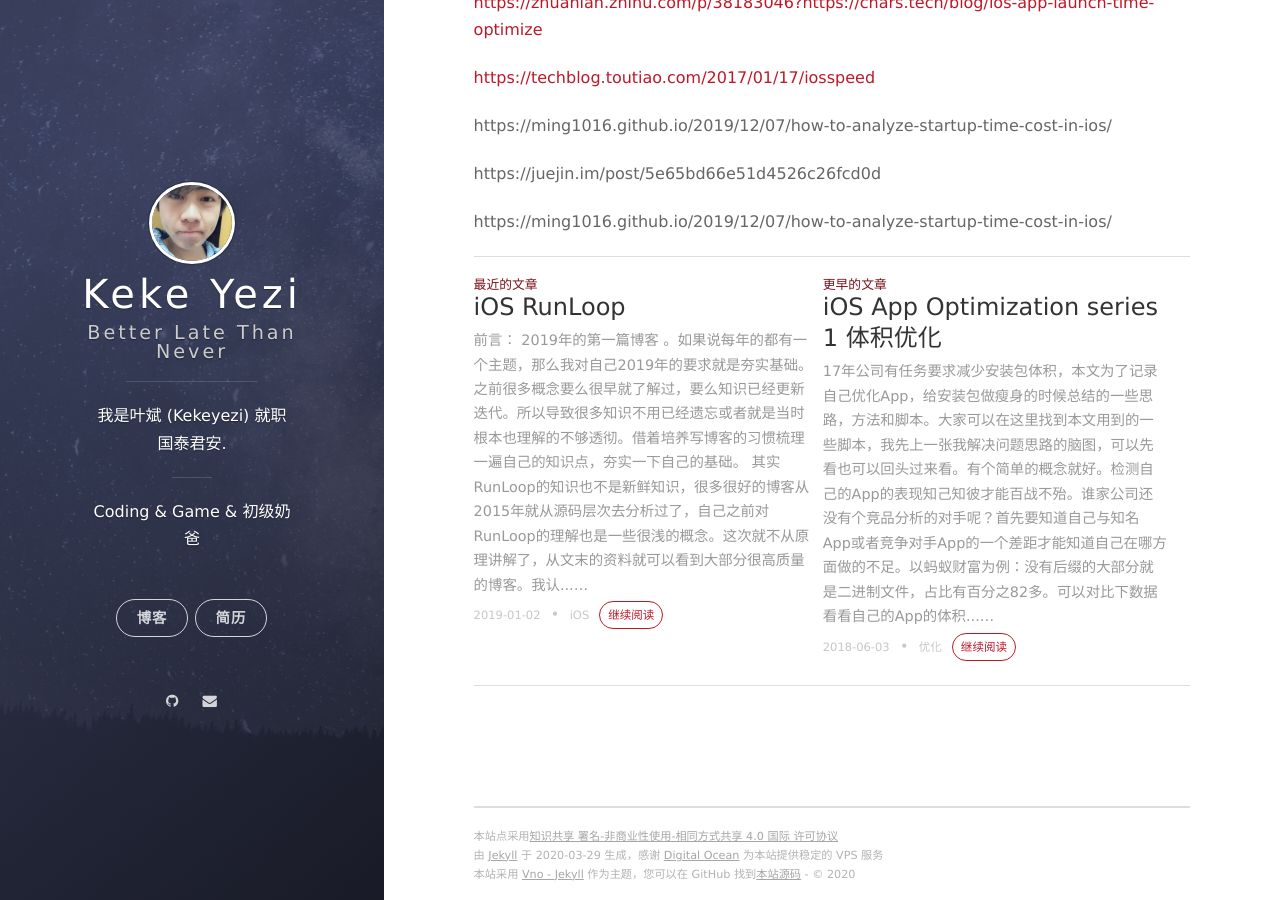
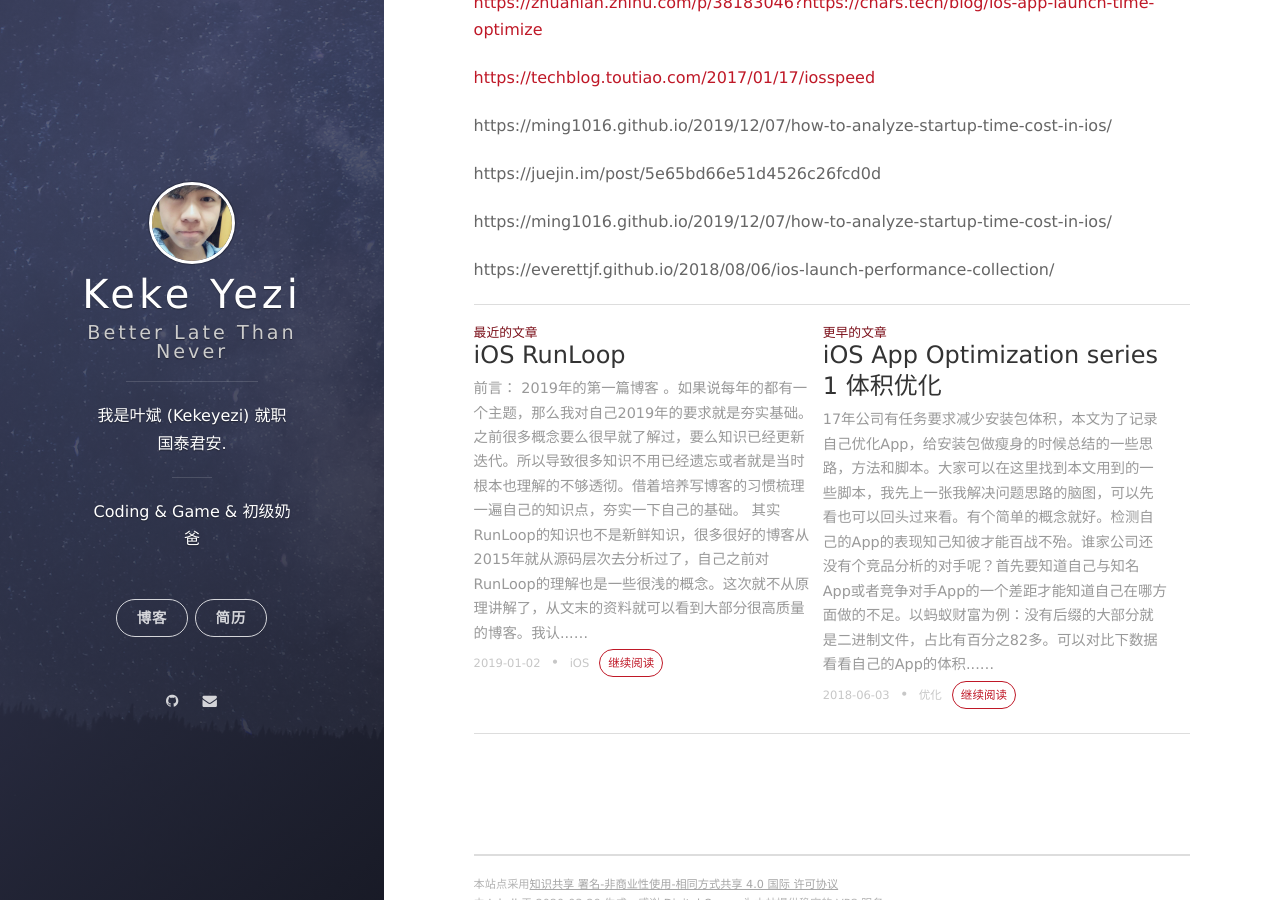
Before and after one commit to kekeYezi/kekeYezi.github.io, a Jekyll site: the page built from _posts/2018-08-26-iOS App optimization series 2 startup.markdown, in a window 1280 px wide and 900 px high, scrolled down 6703 px. Built offline with Jekyll 4.4.1, drawn with Linux system fonts in a browser that asks for light colours; nearby versions of some CDN libraries; some of the changed lines change nothing that is shown.

Commit message:
更新资料

```diff
--- a/_posts/2018-08-26-iOS App optimization series 2 startup.markdown
+++ b/_posts/2018-08-26-iOS App optimization series 2 startup.markdown
@@ -158,3 +158,5 @@ https://ming1016.github.io/2019/12/07/how-to-analyze-startup-time-cost-in-ios/
 https://juejin.im/post/5e65bd66e51d4526c26fcd0d
 
 https://ming1016.github.io/2019/12/07/how-to-analyze-startup-time-cost-in-ios/
+
+https://everettjf.github.io/2018/08/06/ios-launch-performance-collection/
```
